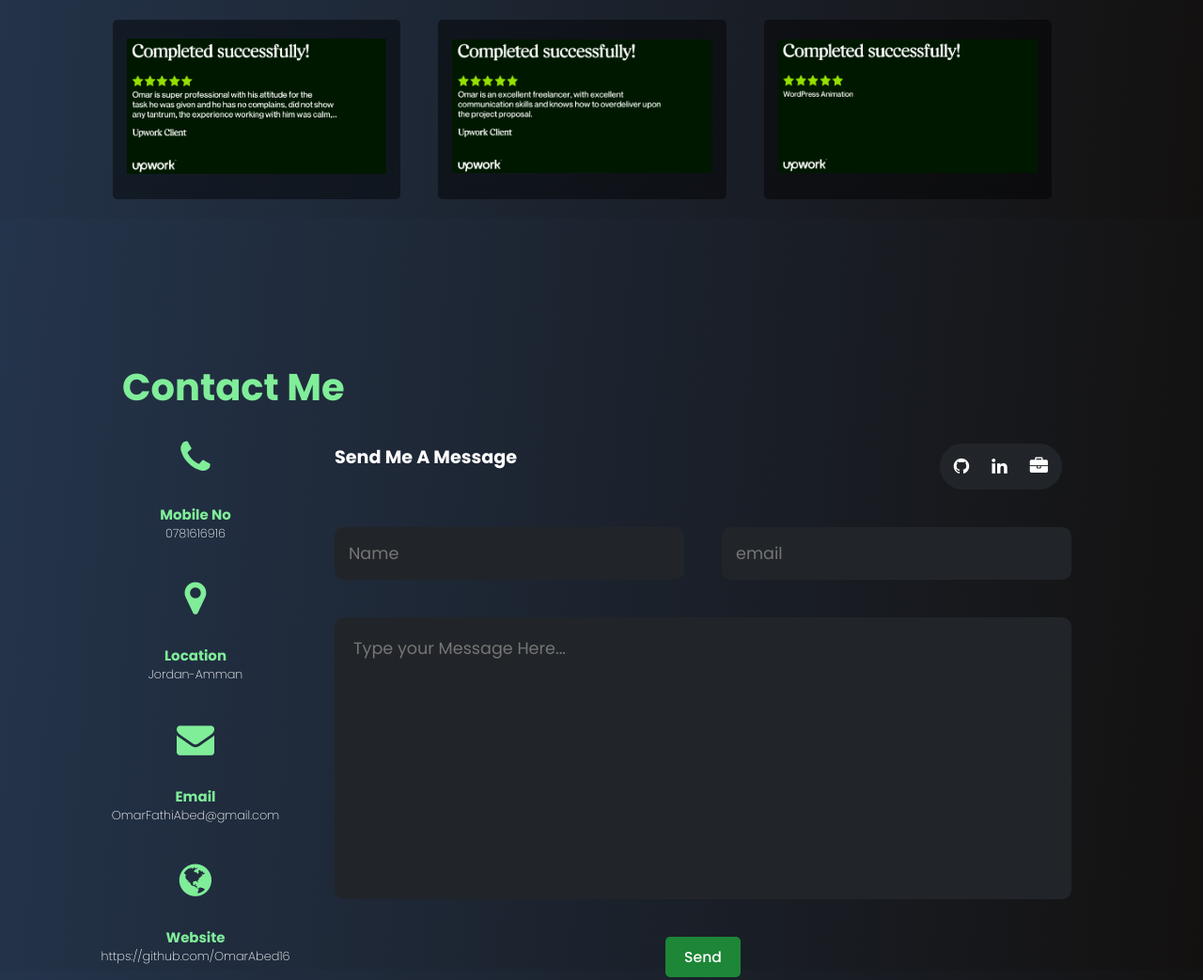
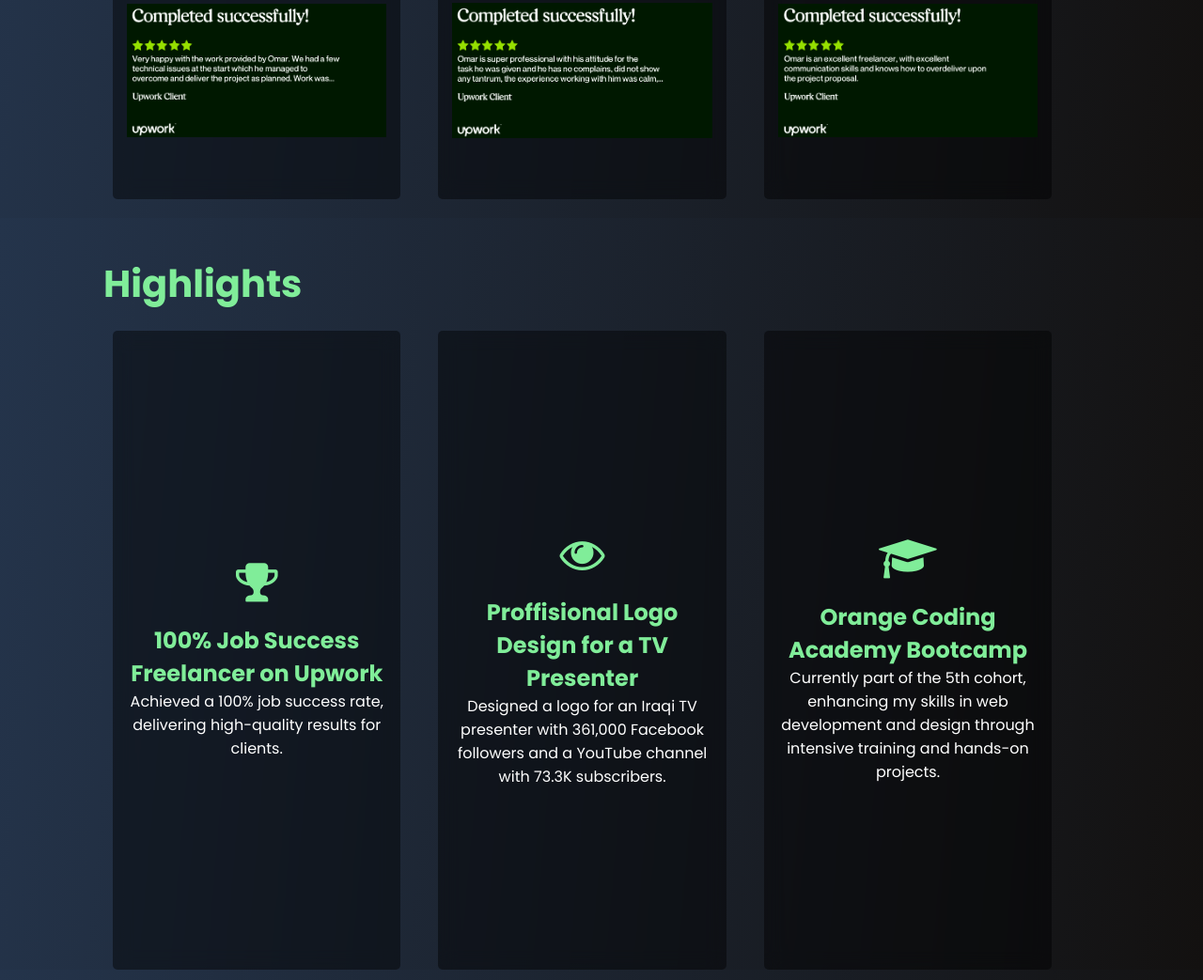
Before and after one commit to OmarAbed16/Omar-Abed-Portfolio-Project-1-HTML-CSS-Build-Your-Portfolio, a plain HTML site: page index.html in a window 1280 px wide. Shown: the part 2168-3211 px from the top of the page at 94% size. Drawn offline with Linux system fonts and the light colour scheme; a web font is replaced by a local one.

Commit message:
Finish Highlights section

```diff
--- a/css/media.css
+++ b/css/media.css
@@ -92,6 +92,18 @@ form h2 .SocialLinks {
 }
 
 
+.Highlights {
+    grid-template-columns: 1fr;
+    grid-template-rows: 100px auto;
+    padding: 5px;
+    row-gap: 0px;
+    overflow-y: scroll;
+  }
+
+  .Highlights .heading {
+    grid-column:1;
+}
+
 
 
   }
--- a/css/style.css
+++ b/css/style.css
@@ -390,3 +390,58 @@ form h2 .SocialLinks i:hover{
 .feedbacks:hover {
     background-color: #80ed99;
 }
+
+
+
+
+
+
+
+
+.Highlights {
+    color: white;
+    display: grid;
+    grid-template-columns: repeat(3, calc(33% - 10px));
+grid-template-rows: 80px 1fr;
+    padding: 0px 100px ;
+
+}
+
+.Highlights .heading {
+    grid-column: 1/span 3;
+}
+
+.Highlights .light {
+    display: flex;
+    text-align: center;
+    justify-content: center;
+    padding: 15px;
+    background-color: rgba(0, 0, 0, 0.437);
+    border-radius: 5px;
+    margin: 20px;
+    backdrop-filter: blur(10px);
+    flex-direction: column;
+
+    transition-duration: 0.25s;
+}
+
+.Highlights .light i {
+    font-size: 3rem;
+    color:#80ed99
+}
+
+.Highlights .light .service-icon {
+    padding: 0px 50px;
+    border-radius: 5px;
+    margin: 20px auto;
+}
+.light h2{
+    color:#80ed99
+}
+.light:hover {
+    background-color: #80ed99;
+    color: #176d2d
+}
+.light:hover h2,.light:hover i{
+    color: #176d2d
+}
--- a/index.html
+++ b/index.html
@@ -23,7 +23,7 @@
           <a href="#Services">Services</a>
           <a href="#">Projects</a>
           <a href="#Testimonials">Testimonials</a>
-          <a href="#">Highlight</a>
+          <a href="#Highlights">Highlight</a>
           <a href="#contactMe">Contact Me</a>
         </div>
 
@@ -33,7 +33,7 @@
             <a href="#Services">Services</a>
             <a href="#">Projects</a>
             <a href="#Testimonials">Testimonials</a>
-            <a href="#">Highlight</a>
+            <a href="#Highlights">Highlight</a>
             <a href="#contactMe">Contact Me</a>
           </div>
 
@@ -114,16 +114,7 @@
         <img src="Feedbacks/1 (1).png" alt="Testimonials">
         </a>
       </div>
-      <div class="feedbacks">
-        <a href="https://www.upwork.com/freelancers/~01e4636252f1186adb" target="_blank">
-        <img src="Feedbacks/1 (2).png" alt="Testimonials">
-        </a>
-      </div>
-      <div class="feedbacks">
-        <a href="https://www.upwork.com/freelancers/~01e4636252f1186adb" target="_blank">
-        <img src="Feedbacks/1 (3).png" alt="Testimonials">
-        </a>
-      </div>
+
       <div class="feedbacks">
         <a href="https://www.upwork.com/freelancers/~01e4636252f1186adb" target="_blank">
         <img src="Feedbacks/1 (4).png" alt="Testimonials">
@@ -154,13 +145,35 @@
         </a>
       </div>
 
-      <div class="feedbacks">
-        <a href="https://www.upwork.com/freelancers/~01e4636252f1186adb" target="_blank">
-        <img src="Feedbacks/1 (9).png" alt="Testimonials">
-        </a>
-      </div>
+
 
   </div>
+
+  <div id="Highlights" class="section Highlights">
+
+    <h1 class="heading">Highlights</h1>
+
+    <div class="light">
+      <div class="service-icon"><i class="fa fa-trophy"></i></div>
+      <h2>100% Job Success Freelancer on Upwork</h2>
+      <p>Achieved a 100% job success rate, delivering high-quality results for clients.</p>
+    </div>
+    <div class="light">
+      <div class="service-icon"><i class="fa fa-eye"></i></div>
+      <h2>Proffisional Logo<br> Design for a TV Presenter</h2>
+      <p>Designed a logo for an Iraqi TV presenter with 361,000 Facebook followers and a YouTube channel with 73.3K subscribers.</p>
+     </div>
+     <div class="light">
+      <div class="service-icon"><i class="fa fa-graduation-cap"></i></div>
+      <h2>Orange Coding Academy Bootcamp</h2>
+      <p>Currently part of the 5th cohort, enhancing my skills in web development and design through intensive training and hands-on projects.</p>
+    </div>
+
+
+
+
+
+</div>
 
 
     </main>
```
